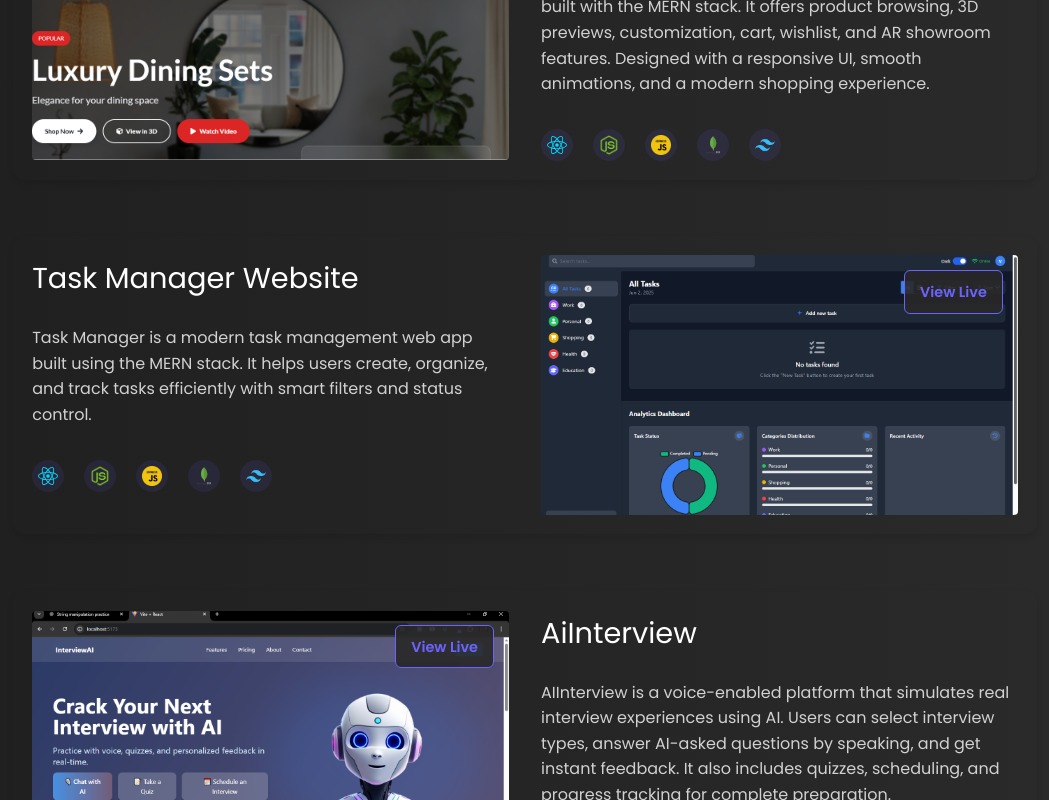
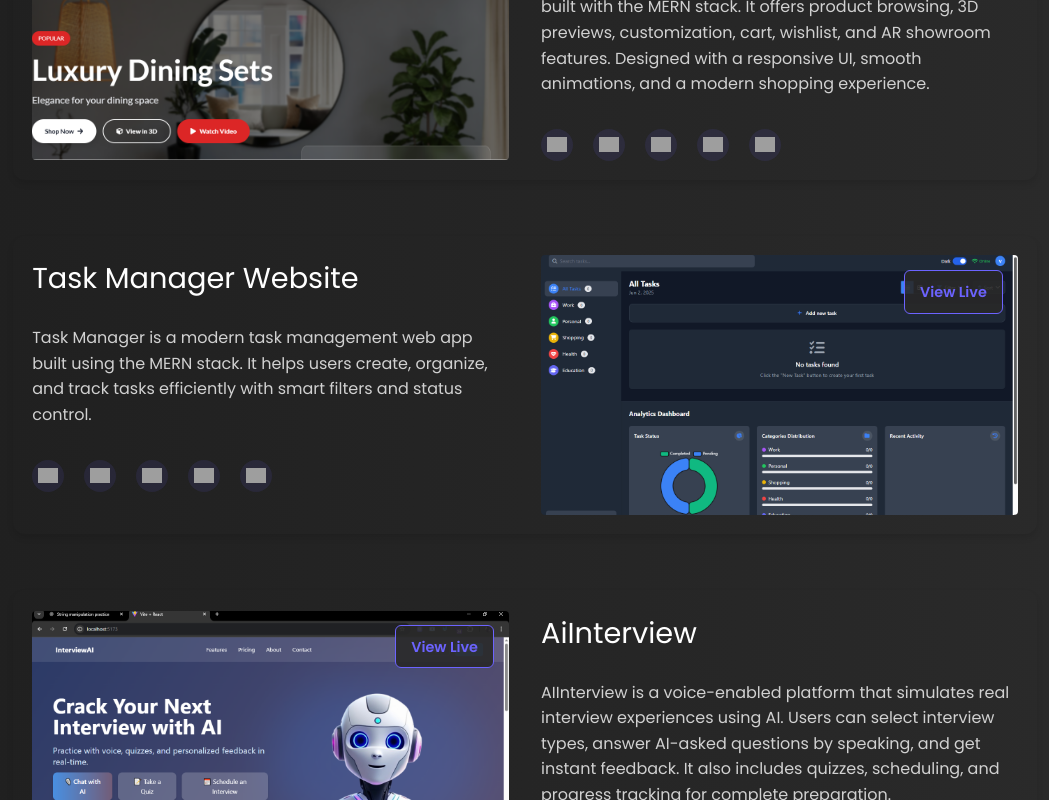
Before and after one commit to Vikas0262/portfolio, a React (Vite) app: page / in a window 1280 px wide. Shown: the part 2460-3260 px from the top of the page, without its empty margins (115-1164 px from the left). Built offline with nearby package versions, Linux system fonts and the light colour scheme; grey boxes are pictures that could not be loaded.

Commit message:
update project skill icon

```diff
--- a/src/components/ProjectCard.jsx
+++ b/src/components/ProjectCard.jsx
@@ -5,14 +5,14 @@ import 'react-tooltip/dist/react-tooltip.css';
 
 // Import all skill icons
 const skillIcons = {
-  'React.js': '/src/assets/skills/react.svg',
-  'Node.js': '/src/assets/skills/nodeIcon.png',
-  'Express.js': '/src/assets/skills/expressIcon.png',
-  'MongoDB': '/src/assets/skills/mongoodbIcon.png',
-  'Tailwind CSS': '/src/assets/skills/Tailwind-CSS.png',
-  'JavaScript': '/src/assets/skills/jsIcon.png',
-  'HTML': '/src/assets/skills/HTML5.png',
-  'CSS': '/src/assets/skills/CSS3.png'
+  'React.js': 'https://res.cloudinary.com/dcgtq8vao/image/upload/v1749560493/react_ifzoo3.svg',
+  'Node.js': 'https://res.cloudinary.com/dcgtq8vao/image/upload/v1749560487/nodeIcon_qlyyab.png',
+  'Express.js': 'https://res.cloudinary.com/dcgtq8vao/image/upload/v1749560471/expressIcon_kxbczc.png',
+  'MongoDB': 'https://res.cloudinary.com/dcgtq8vao/image/upload/v1749560484/mongoodbIcon_dlabjx.png',
+  'Tailwind CSS': 'https://res.cloudinary.com/dcgtq8vao/image/upload/v1749560493/Tailwind-CSS_i0xcrj.png',
+  'JavaScript': 'https://res.cloudinary.com/dcgtq8vao/image/upload/v1749560480/jsIcon_j74v6l.png',
+  'HTML': 'https://res.cloudinary.com/dcgtq8vao/image/upload/v1749560478/HTML5_n2y9e7.png',
+  'CSS': 'https://res.cloudinary.com/dcgtq8vao/image/upload/v1749560470/CSS3_yiyvj1.png'
 };
 
 const ProjectCard = ({ project, layout }) => {
```
